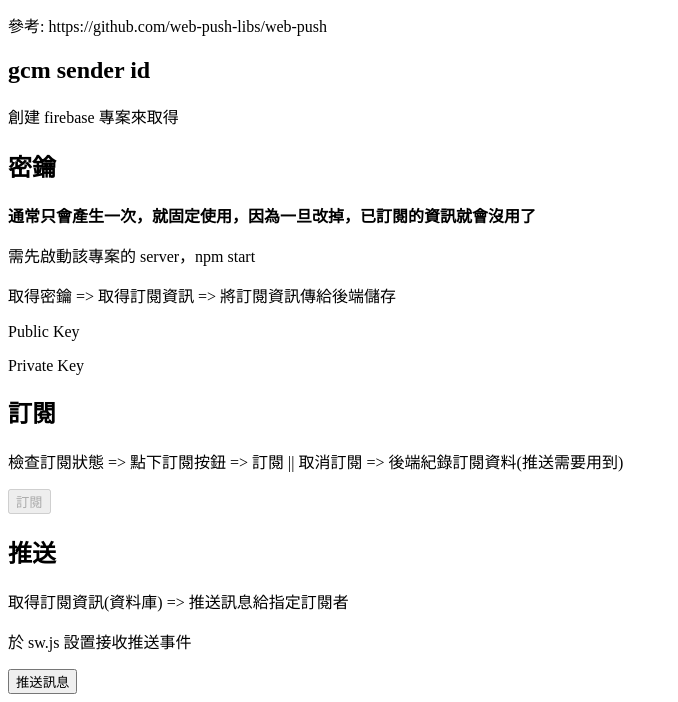
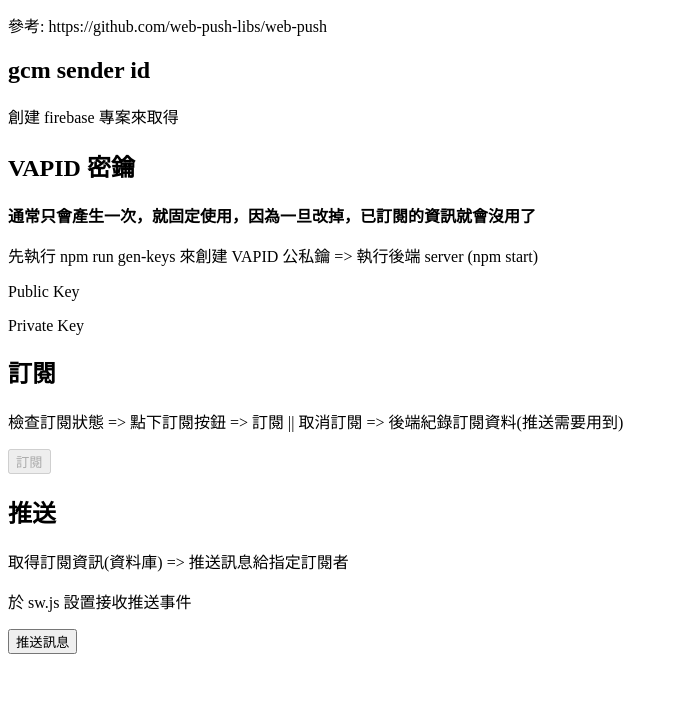
Before and after one commit to dingzhengru/web-push-test, a website: page index.html in a window 1280 px wide. Shown: the part 107-809 px from the top of the page, without its empty margins (0-678 px from the left). Drawn offline with nearby package versions, Linux system fonts and the light colour scheme; no server answers.

Commit message:
feat(vapid-keys): 創建 gen-vapid-keys 來處理 vapid keys 的產生

```diff
--- a/index.html
+++ b/index.html
@@ -13,10 +13,9 @@
     <h2>gcm sender id</h2>
     <p>創建 firebase 專案來取得</p>
 
-    <h2>密鑰</h2>
+    <h2>VAPID 密鑰</h2>
     <p style="font-weight: bold">通常只會產生一次，就固定使用，因為一旦改掉，已訂閱的資訊就會沒用了</p>
-    <p>需先啟動該專案的 server，npm start</p>
-    <p>取得密鑰 => 取得訂閱資訊 => 將訂閱資訊傳給後端儲存</p>
+    <p>先執行 npm run gen-keys 來創建 VAPID 公私鑰 => 執行後端 server (npm start)</p>
 
     <span>Public Key</span>
     <p id="public-key"></p>
--- a/package.json
+++ b/package.json
@@ -5,7 +5,8 @@
   "main": "server.js",
   "scripts": {
     "test": "echo \"Error: no test specified\" && exit 1",
-    "start": "node -r esm server.js"
+    "start": "node -r esm server.js",
+    "gen-keys": "node -r esm gen-vapid-keys.js"
   },
   "repository": {
     "type": "git",
```
Also changed, not shown: gen-vapid-keys.js (added, +18 -0 lines), 2 other files.
